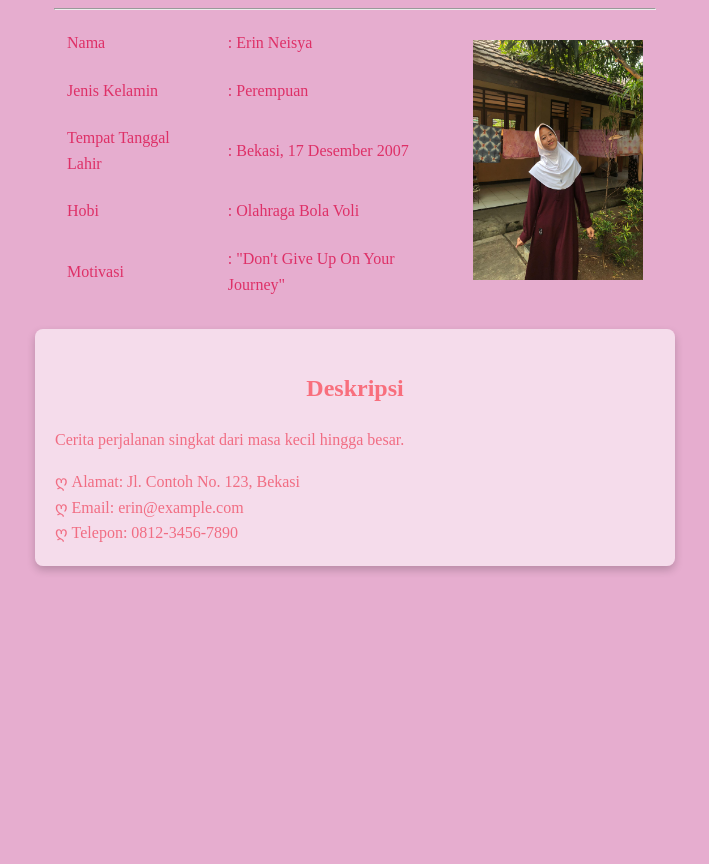
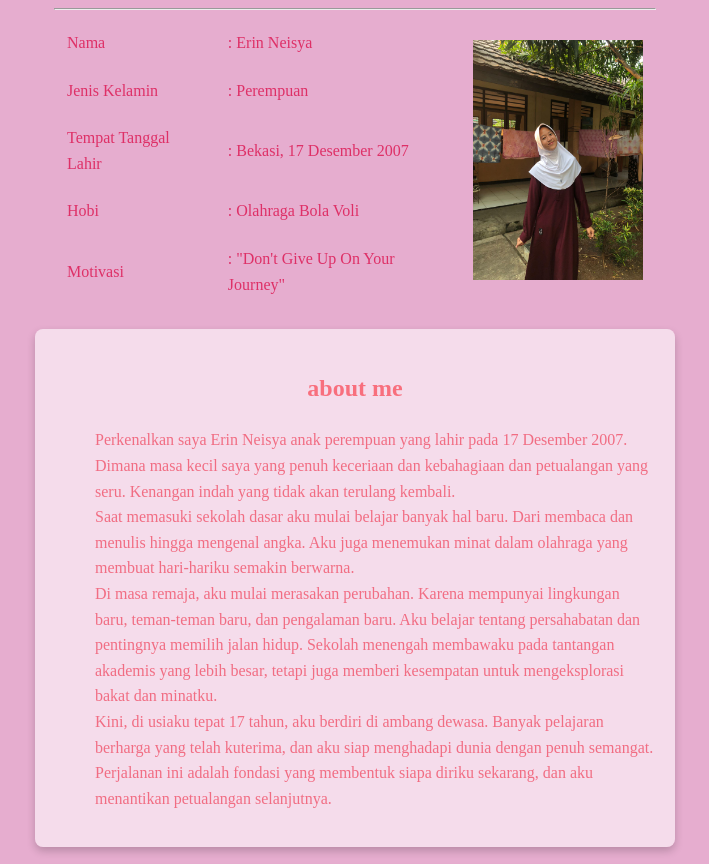
Before and after one commit to nsyaa1712/biodata, a plain HTML site: page index.html in a window 1280 px wide. Shown: the part 86-950 px from the top of the page, without its empty margins (285-994 px from the left). Before the commit the page ends 800 px from the top, so only its background shows below. Drawn offline with Linux system fonts and the light colour scheme.

Commit message:
Update index.html

```diff
--- a/index.html
+++ b/index.html
@@ -34,7 +34,19 @@
     </table>
 
     <div>
-        <div></div>
+        <div class="container">
+            <h2 align="center">about me</h2>
+            <ul>
+             Perkenalkan saya Erin Neisya anak perempuan yang lahir pada 17 Desember 2007. Dimana masa kecil saya yang penuh keceriaan dan kebahagiaan dan petualangan yang seru. Kenangan indah yang tidak akan terulang kembali.
+           <br> Saat memasuki sekolah dasar aku mulai belajar banyak hal baru.  Dari membaca dan menulis hingga mengenal angka. Aku juga menemukan minat dalam olahraga yang membuat hari-hariku semakin berwarna.
+           <br>Di masa remaja, aku mulai merasakan perubahan. Karena mempunyai lingkungan baru, teman-teman baru, dan pengalaman baru. Aku belajar tentang persahabatan dan pentingnya memilih jalan hidup. Sekolah menengah membawaku pada tantangan akademis yang lebih besar, tetapi juga memberi kesempatan untuk mengeksplorasi bakat dan minatku.
+           <br> Kini, di usiaku tepat 17 tahun, aku berdiri di ambang dewasa. Banyak pelajaran berharga yang telah kuterima, dan aku siap menghadapi dunia dengan penuh semangat. Perjalanan ini adalah fondasi yang membentuk siapa diriku sekarang, dan aku menantikan petualangan selanjutnya.
+
+
+           </ul>
+        </div>
+
+        </div>
 
     </div>
     <!-- Kontainer Baru -->
```
